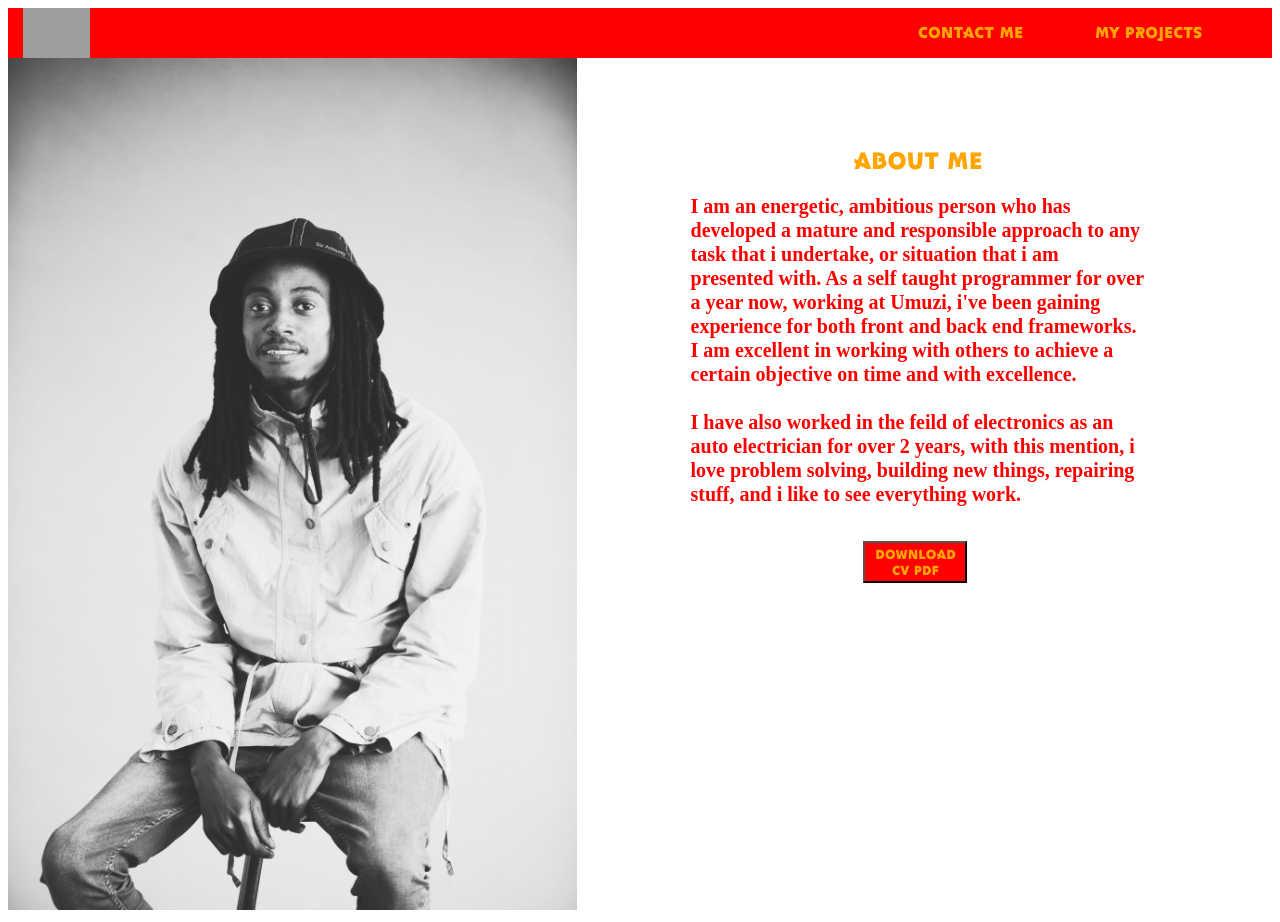
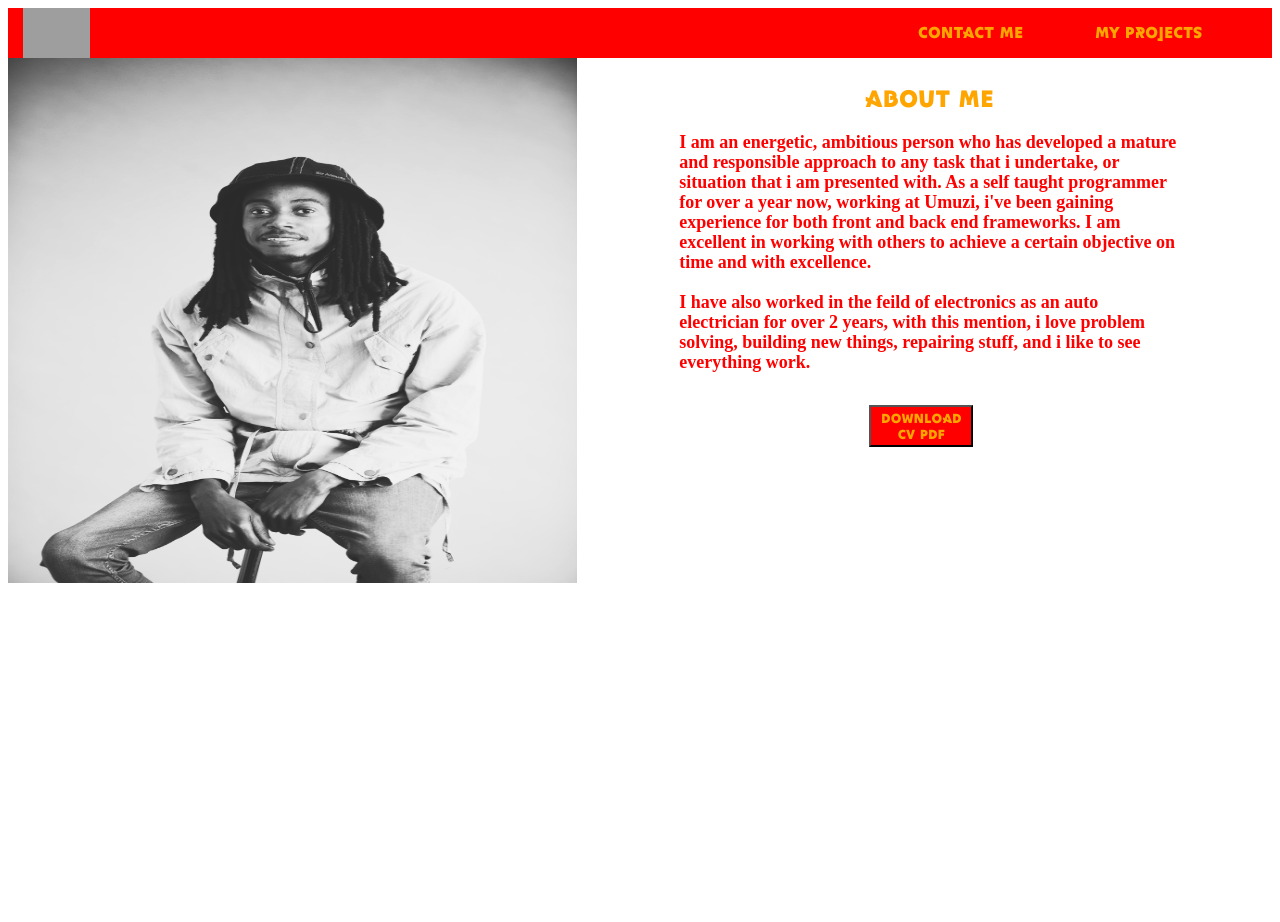
Before and after one commit to Sbuda32/website, a PHP site: page /public/personal-pages/about-me.html in a window 1280 px wide. After the commit the page ends 583 px from the top, so only its background shows below. Run offline with PHP 8.4, Linux system fonts and the light colour scheme; some web fonts are replaced; grey boxes are pictures that could not be loaded.

Commit message:
Modified aboutMeStyle.css file, so that image and text can fit well under body tag and appear well positioned on the page

```diff
--- a/public/css/aboutMeStyle.css
+++ b/public/css/aboutMeStyle.css
@@ -70,7 +70,7 @@ div.m-pro {
 .content-section .picture-side{
     position: relative;
     width: 50%;
-    height: 100%;
+    height: 525px;
 }
 
 .content-section .picture-side img {
@@ -79,17 +79,20 @@ div.m-pro {
 }
 
 .content-section .text-side {
-    position: absolute;
-    top: 12%;
+    position: relative;
+    /* top: 12%; */
     left: 60%;
+    margin-top: -500px;
+    left: 59%;
+    width: 44%;
 }
 
 .content-section .text-side p {
     font-family: designIndabaThinFont;
-    font-size: 20px;
+    font-size: 18px;
     font-weight: 600;
     color: red;
-    line-height: 24px;
+    line-height: 20px;
 }
 
 .content-section .text-side h2{
```
